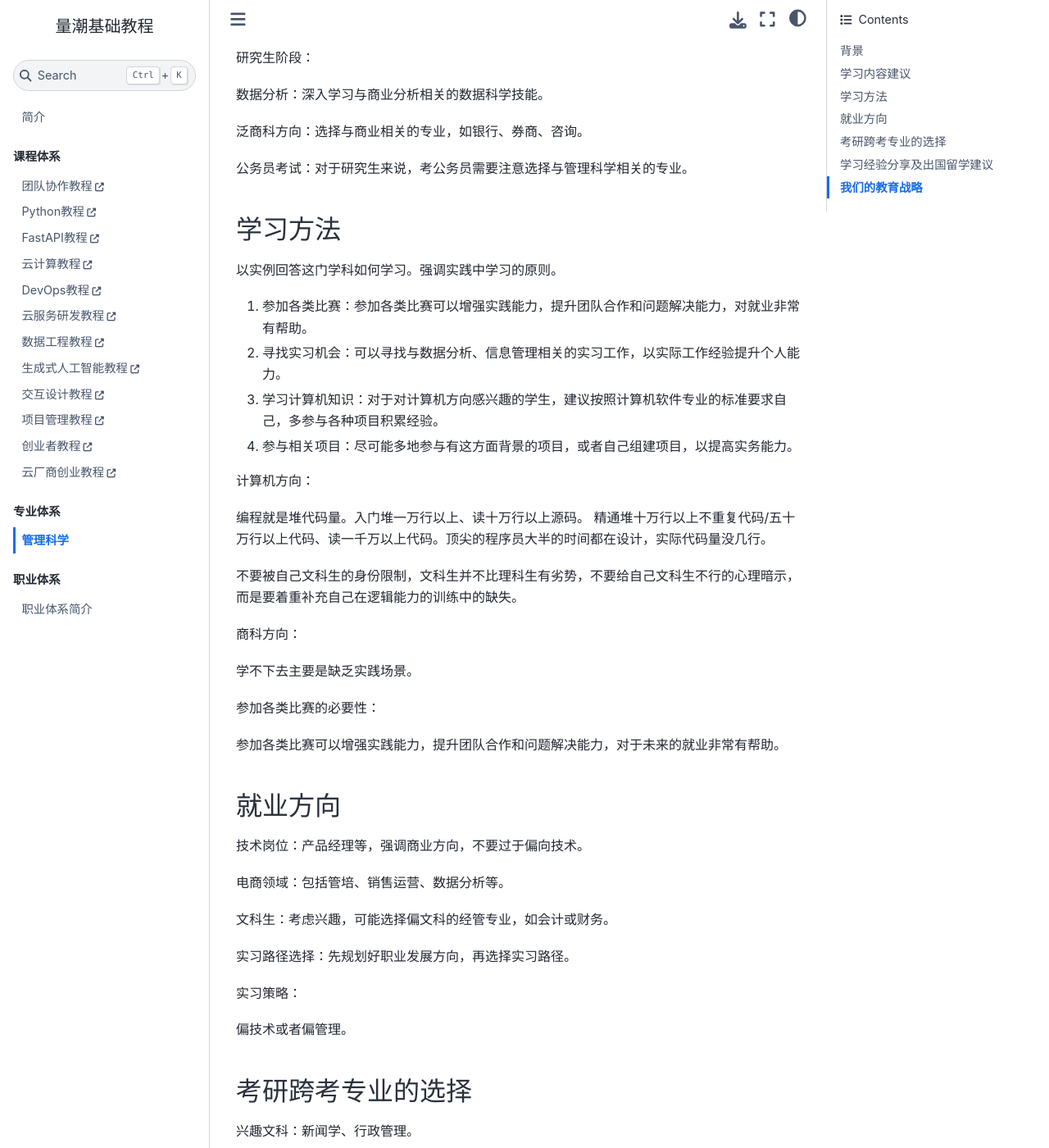
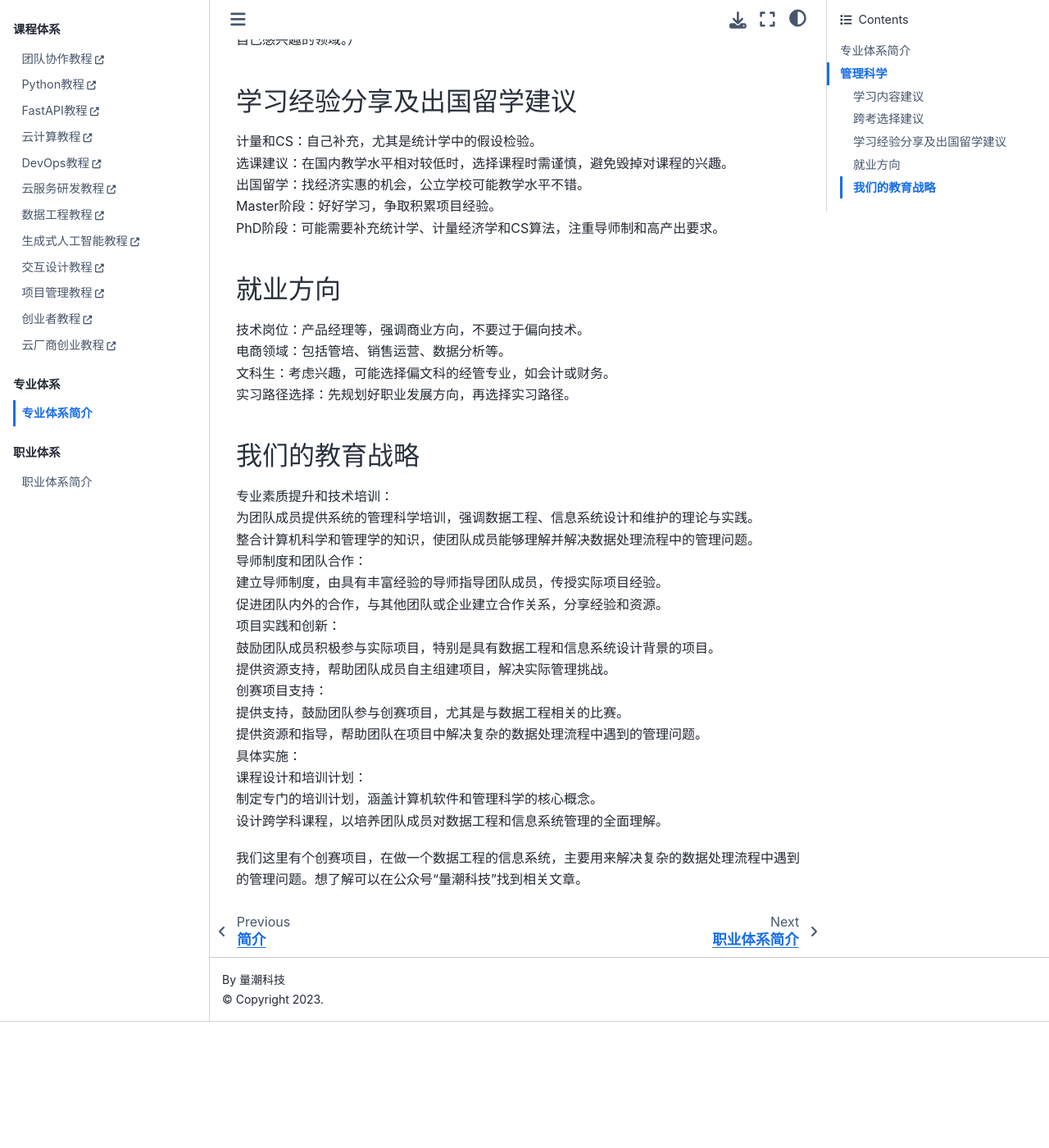
Before and after one commit to quanttide/quanttide-tutorial-of-readme, a Jupyter Book: the page built from specialties/management_science.md, in a window 1280 px wide and 1400 px high, scrolled down 763 px. Shown: the whole window at 82% size. Built offline with Jupyter Book 1.0.4 settings and Sphinx 7.4.7 and the Sphinx Book theme 1.1.4, drawn with Linux system fonts in a browser that asks for light colours; after the commit the page ends 2009 px from its top, so only the background shows below that; some of the changed text lies outside the part shown.

Commit message:
Update management_science.md
管理科学

```diff
--- a/specialties/management_science.md
+++ b/specialties/management_science.md
@@ -1,133 +1,50 @@
+# 专业体系简介
 # 管理科学
-
-这篇文章为厦门大学管理科学系的同学们答疑解惑。
-
-## 背景
-
-以量潮数据云的研发需求为例来介绍管理科学在其中的作用。
-
-我们在为高校老师提供科研数据服务的过程中，总结了大量的技术方案和管理经验。同时，我们也深感在我们的流程中存在大量繁琐、重复的工作，因此我们希望研发一个新系统去解决旧系统无法有效解决的问题。
-
-我们在研发数据云的过程中逐渐意识到，我们需要解决的问题是如何把现有的数据工程技术和管理实践有机结合。这就需要系统地引入管理科学的理论和实践经验。
-
 ## 学习内容建议
-
-本科阶段：
-
-管理类数学：高等代数、线性代数、计量经济学是基础；数学要求相对工科低。
-
-泛商科方向：适合本科毕业生，包括但不限于商业分析、数据分析、金融、咨询行业。
-
-数据分析类：强调学习数据分析，掌握 Python、R、SQL 等工具。
-
-计量和CS补充：特别强调学习统计学中的假设检验（hypothesis testing），需要深入理解。
-
-ps对商科知识没兴趣：学好当前专业，建议找兴趣相符的专业，可在大一刷分后转专业。
-
-
-研究生阶段：
-
-数据分析：深入学习与商业分析相关的数据科学技能。
-
-泛商科方向：选择与商业相关的专业，如银行、券商、咨询。
-
-公务员考试：对于研究生来说，考公务员需要注意选择与管理科学相关的专业。
-
-## 学习方法
-
-以实例回答这门学科如何学习。强调实践中学习的原则。
-
-1. 参加各类比赛：参加各类比赛可以增强实践能力，提升团队合作和问题解决能力，对就业非常有帮助。
-2. 寻找实习机会：可以寻找与数据分析、信息管理相关的实习工作，以实际工作经验提升个人能力。
-3. 学习计算机知识：对于对计算机方向感兴趣的学生，建议按照计算机软件专业的标准要求自己，多参与各种项目积累经验。
-4. 参与相关项目：尽可能多地参与有这方面背景的项目，或者自己组建项目，以提高实务能力。
-
-计算机方向：
-
-编程就是堆代码量。入门堆一万行以上、读十万行以上源码。
-精通堆十万行以上不重复代码/五十万行以上代码、读一千万以上代码。顶尖的程序员大半的时间都在设计，实际代码量没几行。
-
-不要被自己文科生的身份限制，文科生并不比理科生有劣势，不要给自己文科生不行的心理暗示，而是要着重补充自己在逻辑能力的训练中的缺失。
-
-商科方向：
-
-学不下去主要是缺乏实践场景。
-
-参加各类比赛的必要性：
-
-参加各类比赛可以增强实践能力，提升团队合作和问题解决能力，对于未来的就业非常有帮助。
-
-
+本科阶段：<br>
+管理类数学：高等代数、线性代数、计量经济学是基础；数学要求相对工科低。<br>
+泛商科方向：适合本科毕业生，包括但不限于商业分析、数据分析、金融、咨询行业。<br>
+数据分析类：强调学习数据分析，掌握 Python、R、SQL 等工具。<br>
+计量和CS补充：特别强调学习统计学中的假设检验（hypothesis testing），需要深入理解。<br>
+ps对商科知识没兴趣：学好当前专业，建议找兴趣相符的专业，可在大一刷分后转专业。<br>
+研究生阶段：<br>
+数据分析：深入学习与商业分析相关的数据科学技能。<br>
+泛商科方向：选择与商业相关的专业，如银行、券商、咨询。<br>
+公务员考试：对于研究生来说，考公务员需要注意选择与管理科学相关的专业。<br>
+## 跨考选择建议
+考研跨考：<br>
+兴趣文科：新闻学、行政管理。<br>
+偏商科：海外商科专业、自动化等。<br>
+考虑计算机方向：产品经理、商业分析。<br>
+*针对计算机硕士考研：根据考研要求学习相关内容。<br>
+（ps实习经验比参加比赛更重要，推荐多参与实习。避免过度参与比赛，实习经历更有利于找到自己感兴趣的领域。）
+## 学习经验分享及出国留学建议
+计量和CS：自己补充，尤其是统计学中的假设检验。<br>
+选课建议：在国内教学水平相对较低时，选择课程时需谨慎，避免毁掉对课程的兴趣。<br>
+出国留学：找经济实惠的机会，公立学校可能教学水平不错。<br>
+Master阶段：好好学习，争取积累项目经验。<br>
+PhD阶段：可能需要补充统计学、计量经济学和CS算法，注重导师制和高产出要求。
 ## 就业方向
-
-技术岗位：产品经理等，强调商业方向，不要过于偏向技术。
-
-电商领域：包括管培、销售运营、数据分析等。
-
-文科生：考虑兴趣，可能选择偏文科的经管专业，如会计或财务。
-
+技术岗位：产品经理等，强调商业方向，不要过于偏向技术。<br>
+电商领域：包括管培、销售运营、数据分析等。<br>
+文科生：考虑兴趣，可能选择偏文科的经管专业，如会计或财务。<br>
 实习路径选择：先规划好职业发展方向，再选择实习路径。
-
-实习策略：
-
-偏技术或者偏管理。
-
-## 考研跨考专业的选择
-
-兴趣文科：新闻学、行政管理。
-
-偏商科：海外商科专业、自动化等。
-
-考虑计算机方向：产品经理、商业分析。
-
-*针对计算机硕士考研：根据考研要求学习相关内容。
-
-（ps实习经验比参加比赛更重要，推荐多参与实习。避免过度参与比赛，实习经历更有利于找到自己感兴趣的领域。）
-
-## 学习经验分享及出国留学建议
-
-计量和CS：自己补充，尤其是统计学中的假设检验。
-
-选课建议：在国内教学水平相对较低时，选择课程时需谨慎，避免毁掉对课程的兴趣。
-
-出国留学：找经济实惠的机会，公立学校可能教学水平不错。
-
-Master阶段：好好学习，争取积累项目经验。
-
-PhD阶段：可能需要补充统计学、计量经济学和CS算法，注重导师制和高产出要求。
-
-
 ## 我们的教育战略
-专业素质提升和技术培训：
-
-为团队成员提供系统的管理科学培训，强调数据工程、信息系统设计和维护的理论与实践。
-
-整合计算机科学和管理学的知识，使团队成员能够理解并解决数据处理流程中的管理问题。
-
-导师制度和团队合作：
-
-建立导师制度，由具有丰富经验的导师指导团队成员，传授实际项目经验。
-
-促进团队内外的合作，与其他团队或企业建立合作关系，分享经验和资源。
-
-项目实践和创新：
-
-鼓励团队成员积极参与实际项目，特别是具有数据工程和信息系统设计背景的项目。
-
-提供资源支持，帮助团队成员自主组建项目，解决实际管理挑战。
-
-创赛项目支持：
-
-提供支持，鼓励团队参与创赛项目，尤其是与数据工程相关的比赛。
-
-提供资源和指导，帮助团队在项目中解决复杂的数据处理流程中遇到的管理问题。
-
-具体实施：
-
-课程设计和培训计划：
-
-制定专门的培训计划，涵盖计算机软件和管理科学的核心概念。
-
-设计跨学科课程，以培养团队成员对数据工程和信息系统管理的全面理解。
+专业素质提升和技术培训：<br>
+为团队成员提供系统的管理科学培训，强调数据工程、信息系统设计和维护的理论与实践。<br>
+整合计算机科学和管理学的知识，使团队成员能够理解并解决数据处理流程中的管理问题。<br>
+导师制度和团队合作：<br>
+建立导师制度，由具有丰富经验的导师指导团队成员，传授实际项目经验。<br>
+促进团队内外的合作，与其他团队或企业建立合作关系，分享经验和资源。<br>
+项目实践和创新：<br>
+鼓励团队成员积极参与实际项目，特别是具有数据工程和信息系统设计背景的项目。<br>
+提供资源支持，帮助团队成员自主组建项目，解决实际管理挑战。<br>
+创赛项目支持：<br>
+提供支持，鼓励团队参与创赛项目，尤其是与数据工程相关的比赛。<br>
+提供资源和指导，帮助团队在项目中解决复杂的数据处理流程中遇到的管理问题。<br>
+具体实施：<br>
+课程设计和培训计划：<br>
+制定专门的培训计划，涵盖计算机软件和管理科学的核心概念。<br>
+设计跨学科课程，以培养团队成员对数据工程和信息系统管理的全面理解。<br>
 
 我们这里有个创赛项目，在做一个数据工程的信息系统，主要用来解决复杂的数据处理流程中遇到的管理问题。想了解可以在公众号“量潮科技”找到相关文章。
```
